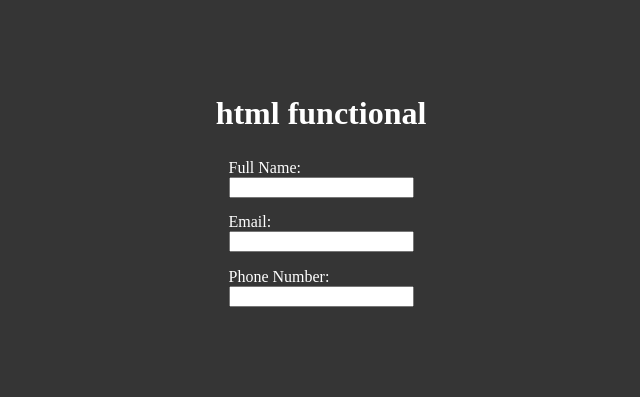
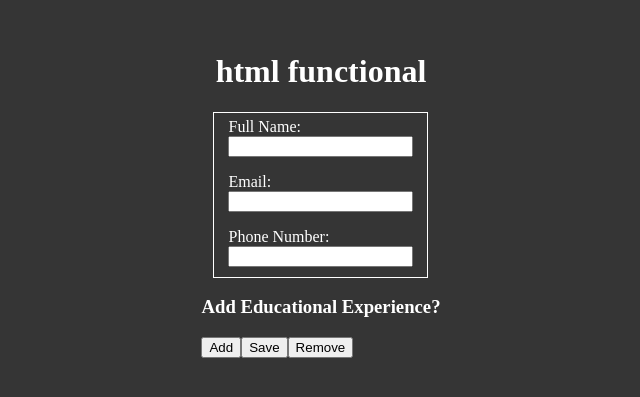
Before and after one commit to MrMarshal11/Using-React, a React (Vite) app in the folder Project - CV Application/: page / in a window 1280 px wide. Shown: the part 213-610 px from the top of the page, without its empty margins (319-959 px from the left). Built offline with nearby package versions, Linux system fonts and the light colour scheme.

Commit message:
Add functionality and temporary forms

```diff
--- /dev/null
+++ b/Project - CV Application/src/Experience.jsx
@@ -0,0 +1,78 @@
+// A section to add your educational experience (school name, title of study and date of study)
+// A section to add practical experience (company name, position title, main responsibilities of your jobs, date from and until when you worked for that company)
+
+import { useState } from "react";
+
+function Experience() {
+  const [addExperienceVisible, setAddExperienceVisible] = useState(false);
+
+  const toggleExperience = () => {
+    addExperienceVisible
+      ? setAddExperienceVisible(false)
+      : setAddExperienceVisible(true);
+  };
+
+  return (
+    <div>
+      <h3>Add Educational Experience?</h3>
+      <button onClick={toggleExperience}>Add</button>
+      <button>Save</button>
+      <button>Remove</button>
+
+      {addExperienceVisible && (
+        <form className="form">
+          <fieldset>
+            <label>School Name: </label>
+            <input />
+          </fieldset>
+
+          <fieldset>
+            <label>Title of Study: </label>
+            <input />
+          </fieldset>
+
+          <fieldset>
+            <label>Date of Study: </label>
+            <input />
+          </fieldset>
+        </form>
+      )}
+
+      {/* <form className="form">
+        <fieldset>
+          <label>Company Name: </label>
+          <input />
+        </fieldset>
+
+        <fieldset>
+          <label>Position Title: </label>
+          <input />
+        </fieldset>
+
+        <fieldset>
+          <label>Main Responsibility of Your Job: </label>
+          <input />
+        </fieldset>
+
+        <fieldset>
+          <label>Date Worked (From and Until): </label>
+          <input />
+        </fieldset>
+      </form> */}
+    </div>
+  );
+}
+
+{
+  /* Add Educational Experience? h3 and Add Professional Experience h3
+
+        and a button underneath that disappears when clicked (saying yes for now)
+
+        and a save button shows up instead along with the formfield
+
+        and a remove button also shows up and disappears when clicked along with the formfield that persists unless clicked
+
+         */
+}
+
+export default Experience;
--- a/Project - CV Application/src/form.css
+++ b/Project - CV Application/src/form.css
@@ -10,6 +10,7 @@
     flex-flow: column;
     align-items: flex-start;
     justify-content: center;
+    border: 1px solid white;
 }
 
 fieldset {
--- a/Project - CV Application/src/main.jsx
+++ b/Project - CV Application/src/main.jsx
@@ -3,10 +3,12 @@ import { createRoot } from 'react-dom/client'
 import './index.css'
 import App from './App.jsx'
 import Form from './form.jsx'
+import Experience from './Experience.jsx'
 
 createRoot(document.getElementById('root')).render(
   <StrictMode>
     <App />
     <Form />
+    <Experience />
   </StrictMode>,
 )
```
Also changed, not shown: Project - CV Application/src/form.jsx (+1 -13 lines).
